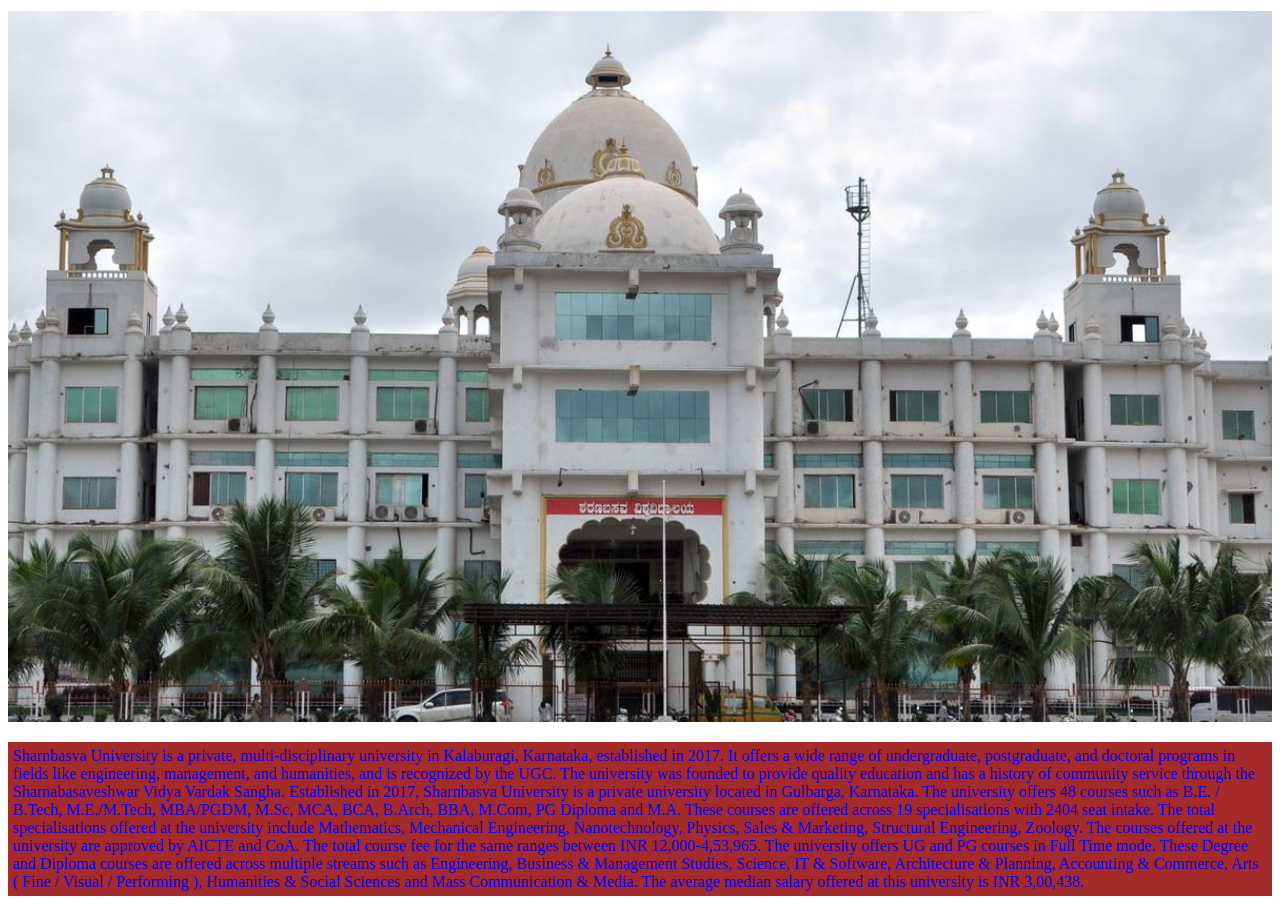
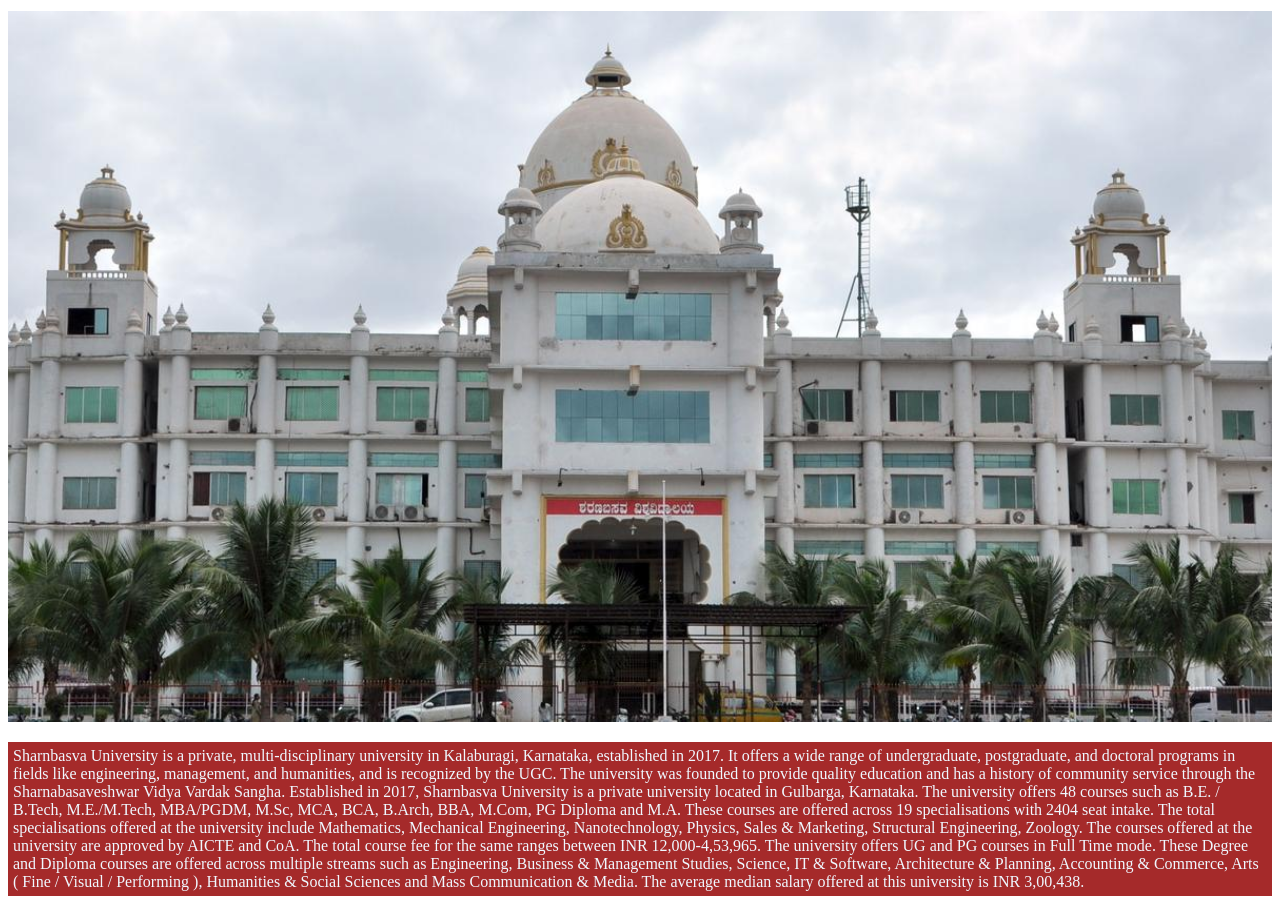
Before and after one commit to rahulpatilrahul661-ux/github, a plain HTML site: page index.html in a window 1280 px wide. Shown: the part 89-1001 px from the top of the page. Drawn offline with Linux system fonts and the light colour scheme.

Commit message:
changed paragraph color

```diff
--- a/index.html
+++ b/index.html
@@ -11,7 +11,7 @@
             padding: 10px;
         }
         p{
-            color:blue;
+            color:aliceblue;
             background-color: brown;
             padding: 5px;
         }
```
